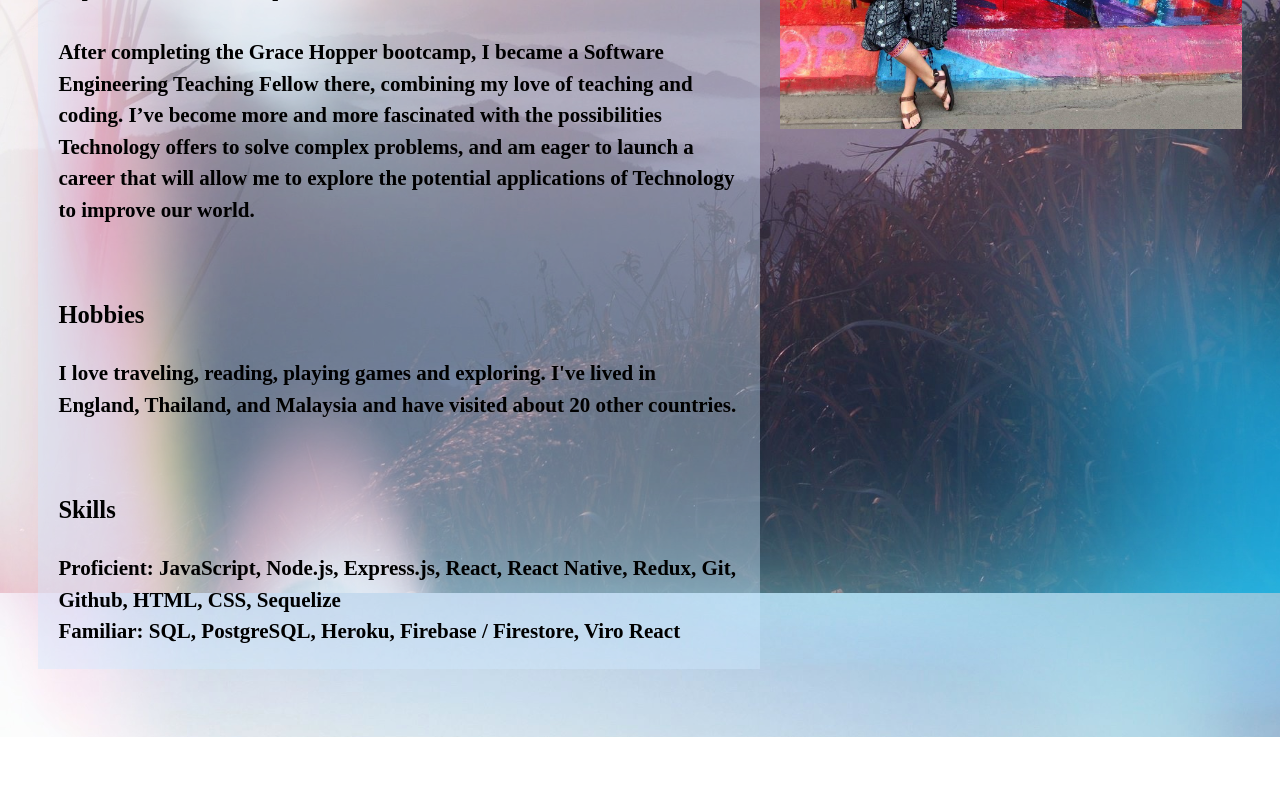
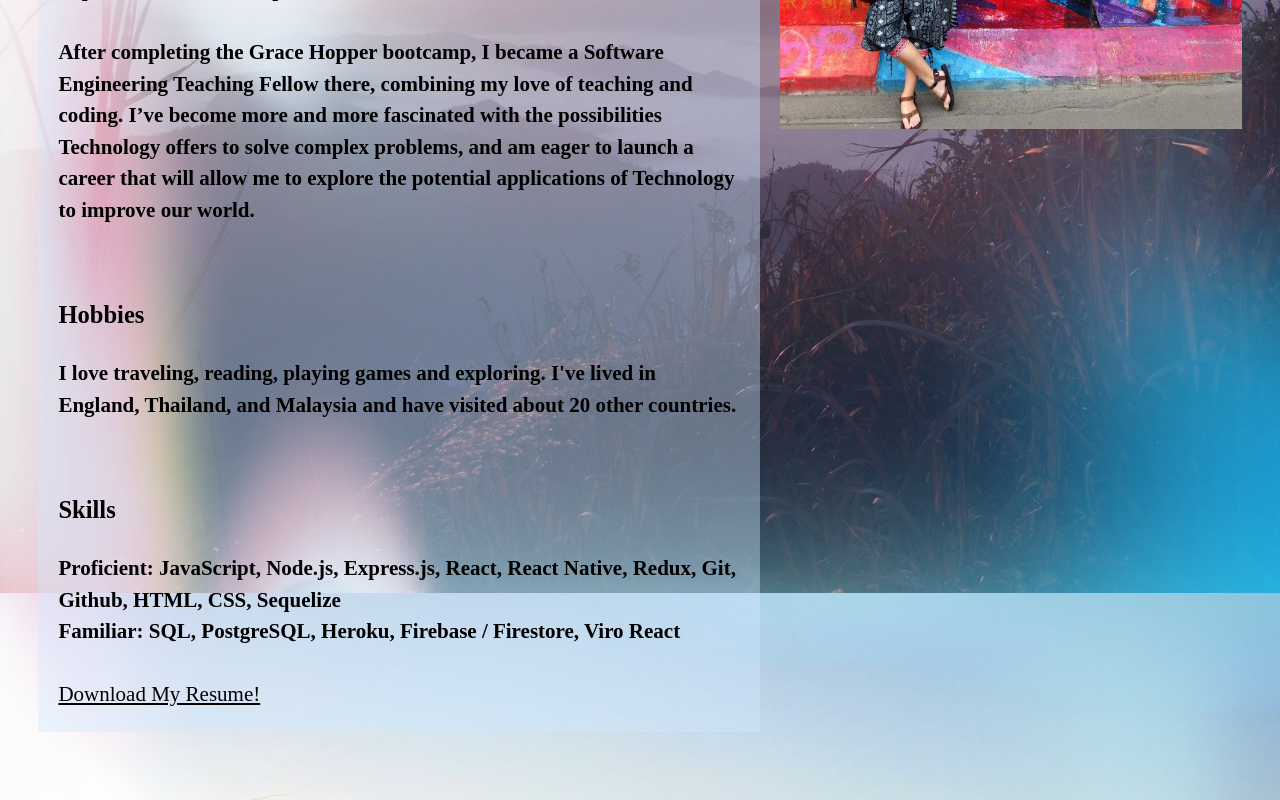
Before and after one commit to lkobetz/lkobetz.github.io, a React (Create React App) app: page /#/about in a window 1280 px wide. Shown: the part 463-1263 px from the top of the page. Before the commit the page ends 1200 px from the top, so only its background shows below. Built offline with nearby package versions, Linux system fonts and the light colour scheme; no server answers; a web font is replaced by a local one.

Commit message:
added resume download

```diff
--- a/src/AboutMe.js
+++ b/src/AboutMe.js
@@ -2,6 +2,7 @@ import React from "react";
 import NavBar from "./NavBar";
 import "./App.css";
 import berlin from "./images/berlin.jpg";
+import resume from "./resume/LarissaKobetzResume_nocontact.pdf";
 
 export default props => {
   return (
@@ -49,6 +50,15 @@ export default props => {
                   Familiar: SQL, PostgreSQL, Heroku, Firebase / Firestore, Viro
                   React
                 </b>
+                <br />
+                <br />
+                <a
+                  className={"link"}
+                  href={resume}
+                  download="LarissaKobetzResume"
+                >
+                  Download My Resume!
+                </a>
               </p>
             </div>
           </div>
--- a/src/App.css
+++ b/src/App.css
@@ -241,11 +241,11 @@ p {
   width: 40%;
 }
 
-#link {
+.link {
   color: black;
 }
 
-#link:hover {
+.link:hover {
   color: #6600ff;
 }
 
--- a/src/Projects.js
+++ b/src/Projects.js
@@ -100,7 +100,10 @@ export default props => {
                 PostgreSQL, Heroku, React, Redux, and Git
                 <br />
                 <br />
-                <a id={"link"} href={"https://giddygoblins.herokuapp.com/"}>
+                <a
+                  className={"link"}
+                  href={"https://giddygoblins.herokuapp.com/"}
+                >
                   Go to the site!
                 </a>
               </h5>
```
Also changed, not shown: 1 other file (tests, documents, lock files or other folders).
